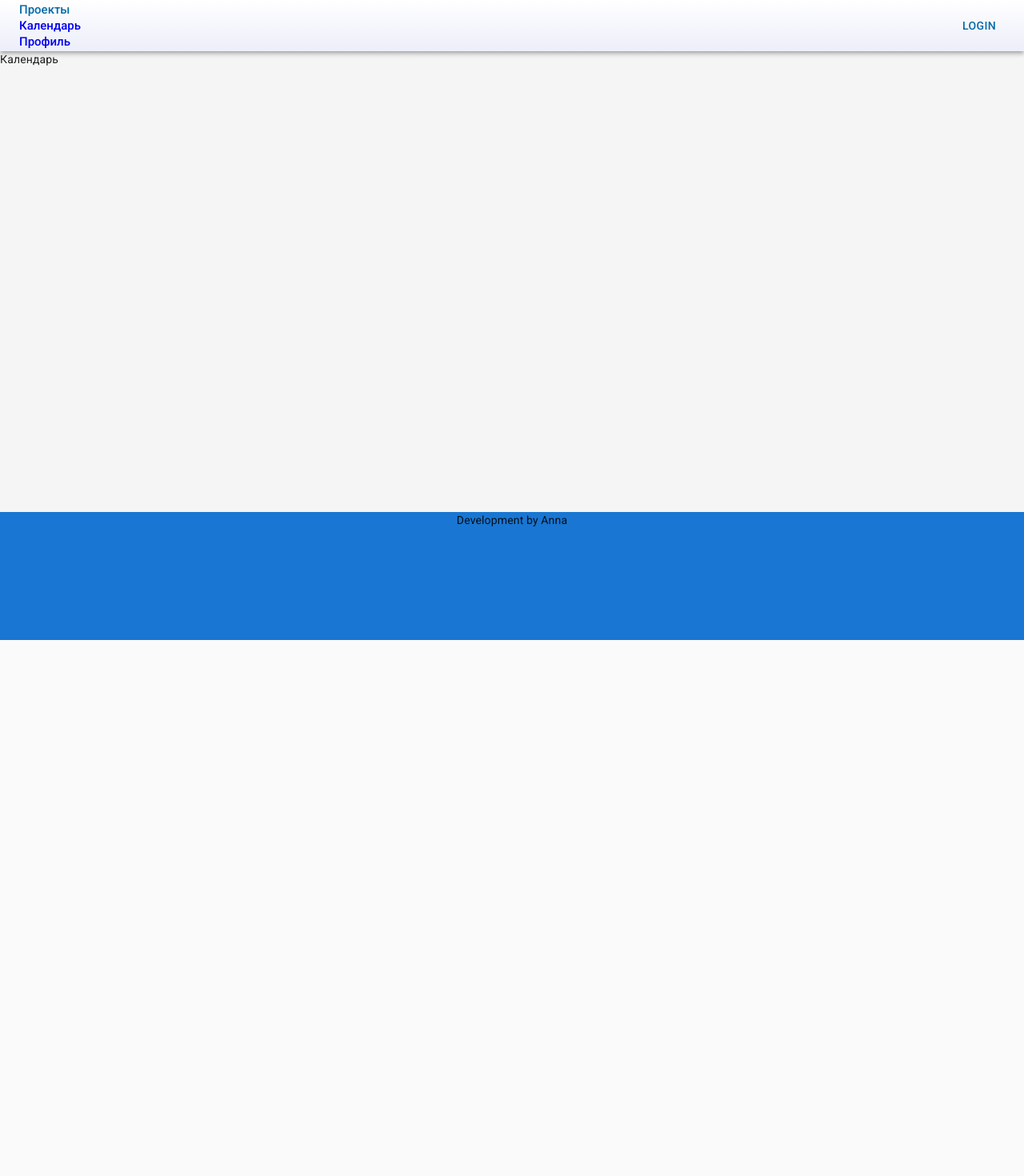
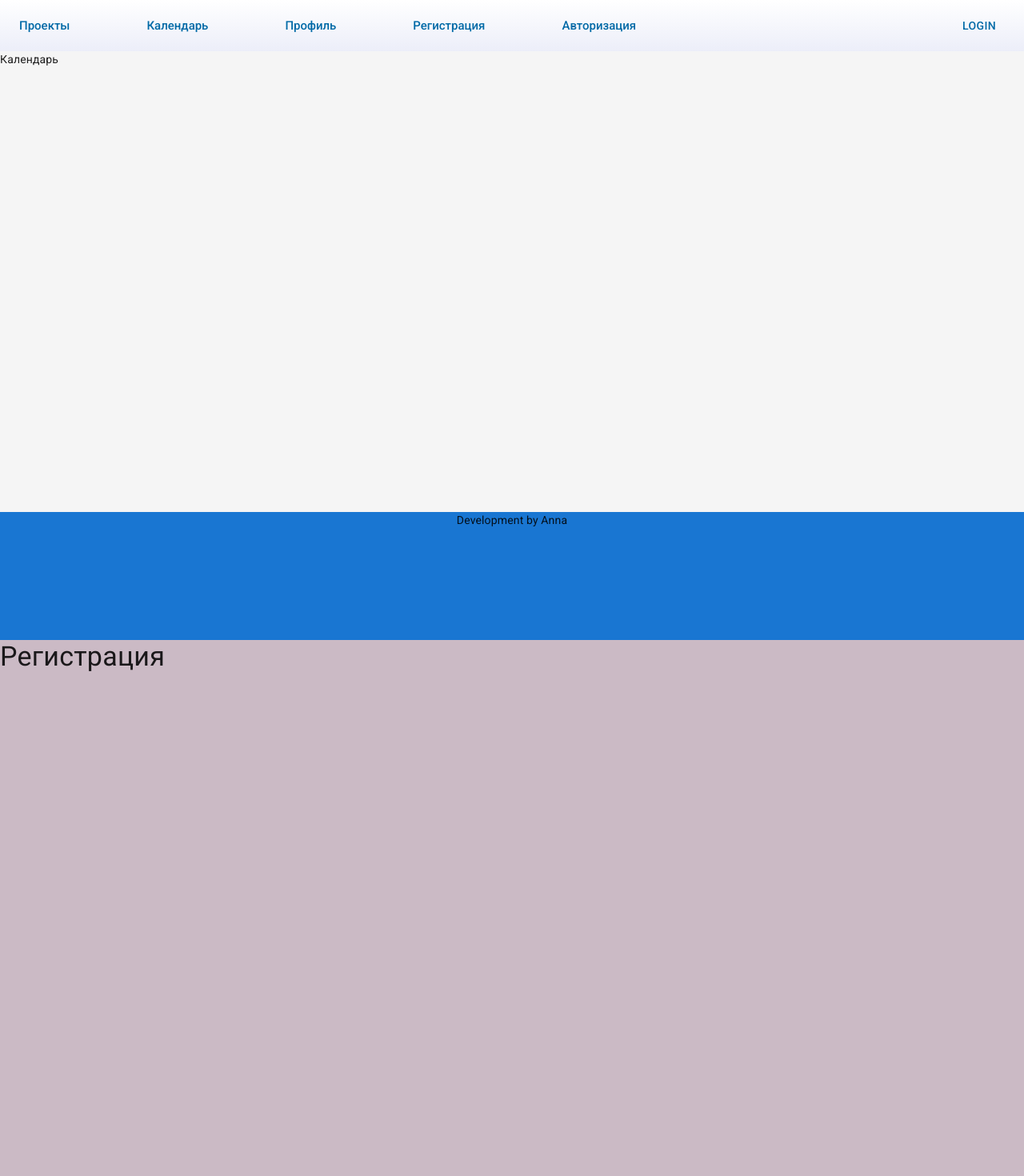
Before and after one commit to AnnPak/test-Diploma, a React (Create React App) app: page /calendar in a window 1280 px wide. Shown: the top 1470 px of the page at 80% size. Before the commit the page ends 800 px from the top, so only its background shows below. Built offline with nearby package versions, Linux system fonts and the light colour scheme.

Commit message:
homework #1

```diff
--- a/src/components/Router/Route.tsx
+++ b/src/components/Router/Route.tsx
@@ -2,6 +2,7 @@ import React, { FC } from 'react';
 import { Route as RouteDom, RouteProps } from 'react-router-dom';
 
 import { Layout as LayoutCompoent } from 'components/common/Layout/Layout';
+import { AuthLayout } from 'components/common/Layout/AuthLayout';
 
 interface RouteInterface extends RouteProps {
   layout?: React.ElementType<any>;
@@ -18,5 +19,8 @@ export const Route: FC<RouteInterface> = ({
     <Layout>
       <Component />
     </Layout>
+    <AuthLayout>
+      <Component />
+    </AuthLayout>
   </RouteDom>
 );
--- a/src/components/Router/Router.tsx
+++ b/src/components/Router/Router.tsx
@@ -1,9 +1,13 @@
 import React, { FC } from 'react';
 import { BrowserRouter, Switch } from 'react-router-dom';
 
+import { Layout } from 'components/common/Layout/Layout';
+import { AuthLayout } from 'components/common/Layout/AuthLayout';
 import { ProjectsPage } from 'components/pages/ProjectsPage';
 import { CalendarPage } from 'components/pages/CalendarPage';
 import { ProfilePage } from 'components/pages/ProfilePage';
+import { AutorizationPage } from 'components/pages/AutorizationPage';
+import { RegistrationPage } from 'components/pages/RegistrationPage';
 import { Route } from './Route';
 
 /** Добавить новый layout рег/авто */
@@ -17,6 +21,12 @@ export const Router: FC = () => {
         <Route path="/profile" routeComponent={ProfilePage} />
         <Route path="/calendar" routeComponent={CalendarPage} />
       </Switch>
+      <AuthLayout>
+        <Switch>
+          <Route path="/auth" routeComponent={AutorizationPage} />
+          <Route path="/reg" routeComponent={RegistrationPage} />
+        </Switch>
+      </AuthLayout>
     </BrowserRouter>
   );
 };
--- a/src/components/common/Layout/AuthLayout.tsx
+++ b/src/components/common/Layout/AuthLayout.tsx
@@ -1,5 +1,13 @@
 import React from 'react';
 
-export const AuthLayout = () => {
-  return <div />;
+import Typography from '@material-ui/core/Typography';
+
+import * as S from './authLayout.styled';
+
+export const AuthLayout: React.FC = () => {
+  return (
+    <S.Wrapper>
+      <Typography variant="h4">Регистрация</Typography>
+    </S.Wrapper>
+  );
 };
--- a/src/components/common/Layout/Layout.tsx
+++ b/src/components/common/Layout/Layout.tsx
@@ -3,8 +3,8 @@ import AppBar from '@material-ui/core/AppBar';
 import Toolbar from '@material-ui/core/Toolbar';
 import Typography from '@material-ui/core/Typography';
 import Button from '@material-ui/core/Button';
+
 import { Link } from 'react-router-dom';
-
 import { useStyles } from './layout.materialStyles';
 import * as S from './layout.styled';
 /**
@@ -24,22 +24,32 @@ export const Layout: React.FC<Props> = ({ children }) => {
       <S.Header>
         <AppBar position="static" color="secondary">
           <Toolbar className={classes.navbar}>
-            <div>
+            <div className={classes.linkWrapper}>
               <Link to="/" className={classes.link}>
                 <Typography variant="h5" color="primary" className={classes.title}>
                   Проекты
                 </Typography>
               </Link>
-              <Typography variant="h5" color="primary" className={classes.title}>
-                <Link to="/calendar" className={classes.link}>
+              <Link to="/calendar" className={classes.link}>
+                <Typography variant="h5" color="primary" className={classes.title}>
                   Календарь
-                </Link>
-              </Typography>
-              <Typography variant="h5" color="primary" className={classes.title}>
-                <Link to="/profile" className={classes.link}>
+                </Typography>
+              </Link>
+              <Link to="/profile" className={classes.link}>
+                <Typography variant="h5" color="primary" className={classes.title}>
                   Профиль
-                </Link>
-              </Typography>
+                </Typography>
+              </Link>
+              <Link to="/reg" className={classes.link}>
+                <Typography variant="h5" color="primary" className={classes.title}>
+                  Регистрация
+                </Typography>
+              </Link>
+              <Link to="/auth" className={classes.link}>
+                <Typography variant="h5" color="primary" className={classes.title}>
+                  Авторизация
+                </Typography>
+              </Link>
             </div>
 
             <Button color="primary">Login</Button>
--- /dev/null
+++ b/src/components/common/Layout/authLayout.styled.ts
@@ -0,0 +1,12 @@
+import styled from 'styled-components';
+
+export const Body = styled.div`
+  margin-top: 64px;
+  flex-grow: 1;
+  background-color: #cbbac5;
+`;
+export const Wrapper = styled.div`
+  background-color: #cbbac5;
+  display: flex;
+  height: 100vh;
+`;
--- a/src/components/common/Layout/layout.materialStyles.ts
+++ b/src/components/common/Layout/layout.materialStyles.ts
@@ -11,4 +11,7 @@ export const useStyles = makeStyles({
   link: {
     textDecoration: 'none',
   },
+  linkWrapper: {
+    display: 'flex',
+  },
 });
--- a/src/components/common/Theme/colors.ts
+++ b/src/components/common/Theme/colors.ts
@@ -1,3 +1,4 @@
 export const colors = {
   primary: '#026AA7',
+  secondary: '#FFF',
 };
--- a/src/components/common/Theme/theme.ts
+++ b/src/components/common/Theme/theme.ts
@@ -7,11 +7,15 @@ const theme = createMuiTheme({
     primary: {
       main: colors.primary,
     },
+    secondary: {
+      main: colors.secondary,
+    },
   },
   overrides: {
     MuiAppBar: {
       root: {
         background: 'linear-gradient(180deg ,#FFFFFF 0%,#ECEEF9 100%)',
+        boxShadow: 'none',
       },
     },
     MuiTypography: {
--- /dev/null
+++ b/src/components/pages/AutorizationPage.tsx
@@ -0,0 +1,5 @@
+import React from 'react';
+
+export const AutorizationPage: React.FC = () => {
+  return <div>Авторизация</div>;
+};
--- /dev/null
+++ b/src/components/pages/RegistrationPage.tsx
@@ -0,0 +1,5 @@
+import React from 'react';
+
+export const RegistrationPage: React.FC = () => {
+  return <div>Регистрация</div>;
+};
```
Also changed, not shown: src/components/common/Layout/layout.styled.ts (+0 -7 lines).
